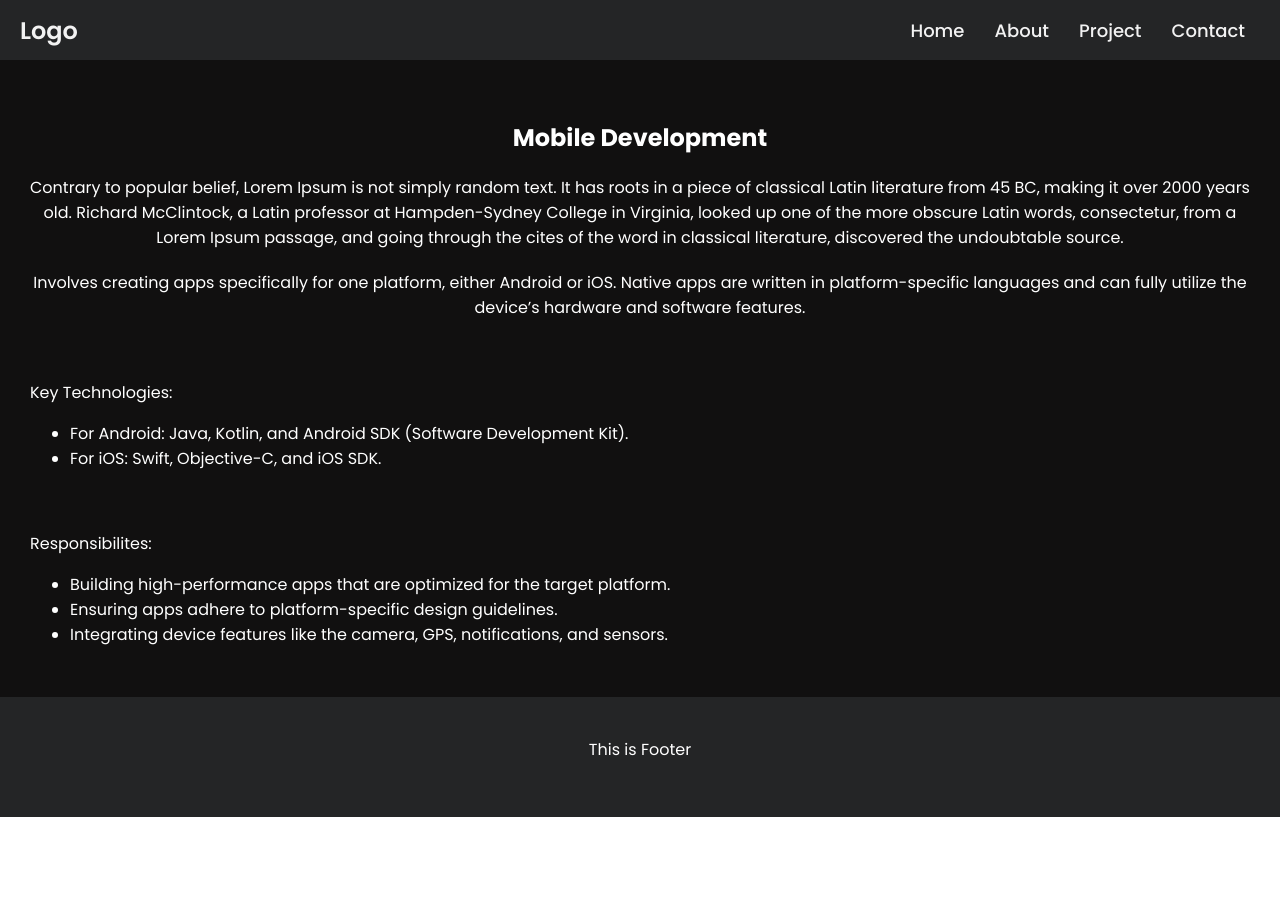
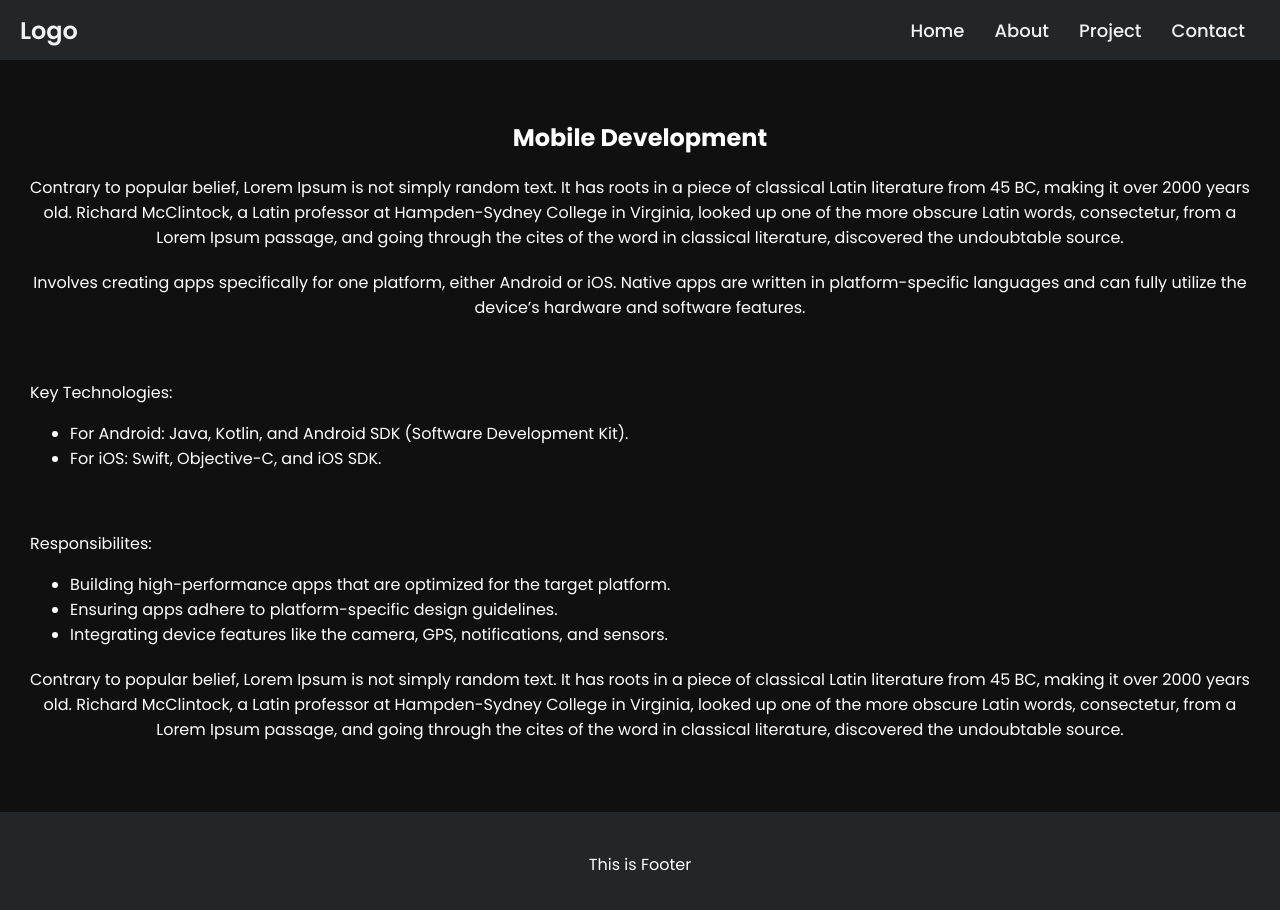
Before and after one commit to mrStefanJ/basic-web-site, a React (Create React App) app: page /mobile-development in a window 1280 px wide. Shown: the top 910 px of the page. Before the commit the page ends 817 px from the top, so only its background shows below. Built offline with nearby package versions, Linux system fonts and the light colour scheme.

Commit message:
add more text

```diff
--- a/src/pages/ProjectCategory/DataScience/DataScience.tsx
+++ b/src/pages/ProjectCategory/DataScience/DataScience.tsx
@@ -47,7 +47,15 @@ const DataScience = () => {
           </li>
         </ul>
       </div>
-      <div className="container__project"></div>
+      <p className="container__about">
+        Contrary to popular belief, Lorem Ipsum is not simply random text. It
+        has roots in a piece of classical Latin literature from 45 BC, making it
+        over 2000 years old. Richard McClintock, a Latin professor at
+        Hampden-Sydney College in Virginia, looked up one of the more obscure
+        Latin words, consectetur, from a Lorem Ipsum passage, and going through
+        the cites of the word in classical literature, discovered the
+        undoubtable source.
+      </p>
     </section>
   );
 };
--- a/src/pages/ProjectCategory/Design/Design.tsx
+++ b/src/pages/ProjectCategory/Design/Design.tsx
@@ -45,7 +45,15 @@ const Design = () => {
           </li>
         </ul>
       </div>
-      <div className="container__project"></div>
+      <p className="container__about">
+        Contrary to popular belief, Lorem Ipsum is not simply random text. It
+        has roots in a piece of classical Latin literature from 45 BC, making it
+        over 2000 years old. Richard McClintock, a Latin professor at
+        Hampden-Sydney College in Virginia, looked up one of the more obscure
+        Latin words, consectetur, from a Lorem Ipsum passage, and going through
+        the cites of the word in classical literature, discovered the
+        undoubtable source.
+      </p>
     </section>
   );
 };
--- a/src/pages/ProjectCategory/Mobile/Mobile.tsx
+++ b/src/pages/ProjectCategory/Mobile/Mobile.tsx
@@ -41,7 +41,15 @@ const Mobile = () => {
           </li>
         </ul>
       </div>
-      <div className="container__project"></div>
+      <p className="container__about">
+        Contrary to popular belief, Lorem Ipsum is not simply random text. It
+        has roots in a piece of classical Latin literature from 45 BC, making it
+        over 2000 years old. Richard McClintock, a Latin professor at
+        Hampden-Sydney College in Virginia, looked up one of the more obscure
+        Latin words, consectetur, from a Lorem Ipsum passage, and going through
+        the cites of the word in classical literature, discovered the
+        undoubtable source.
+      </p>
     </section>
   );
 };
--- a/src/pages/ProjectCategory/Web/Web.tsx
+++ b/src/pages/ProjectCategory/Web/Web.tsx
@@ -43,7 +43,15 @@ const Web = () => {
           <li>Optimizing websites for speed and performance.</li>
         </ul>
       </div>
-      <div className="container__project"></div>
+      <p className="container__about">
+        Contrary to popular belief, Lorem Ipsum is not simply random text. It
+        has roots in a piece of classical Latin literature from 45 BC, making it
+        over 2000 years old. Richard McClintock, a Latin professor at
+        Hampden-Sydney College in Virginia, looked up one of the more obscure
+        Latin words, consectetur, from a Lorem Ipsum passage, and going through
+        the cites of the word in classical literature, discovered the
+        undoubtable source.
+      </p>
     </section>
   );
 };
```
